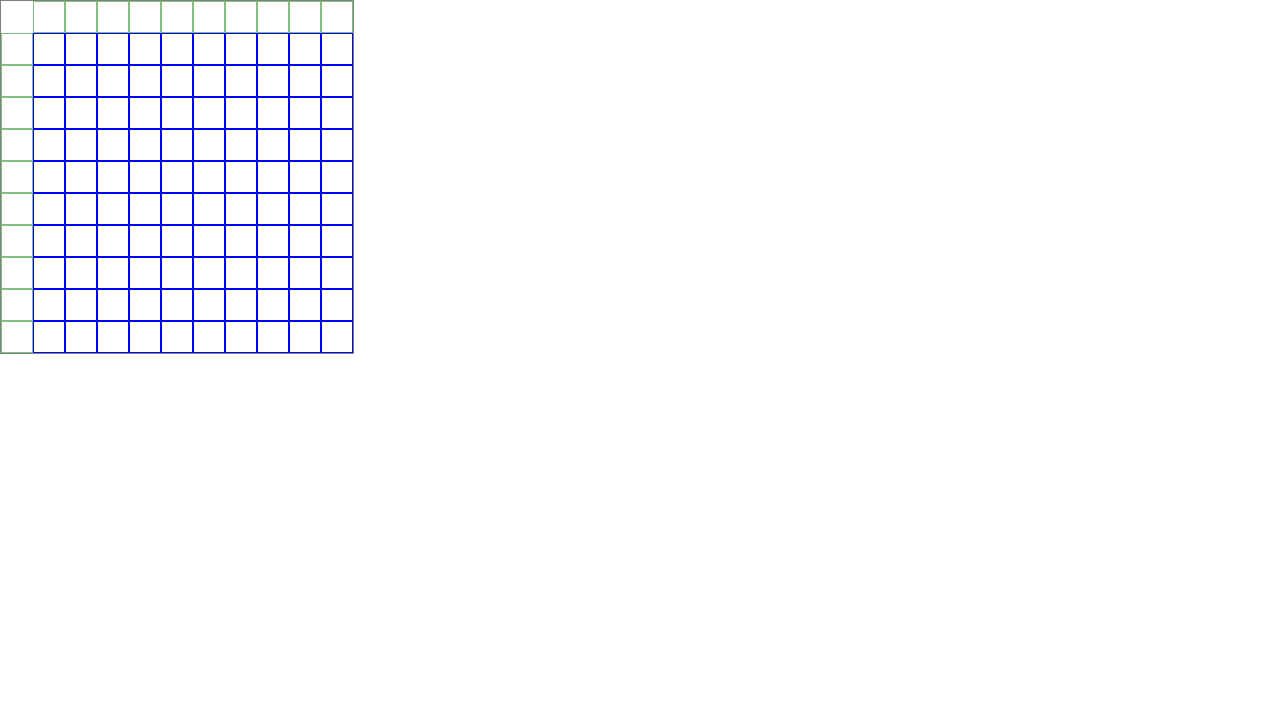
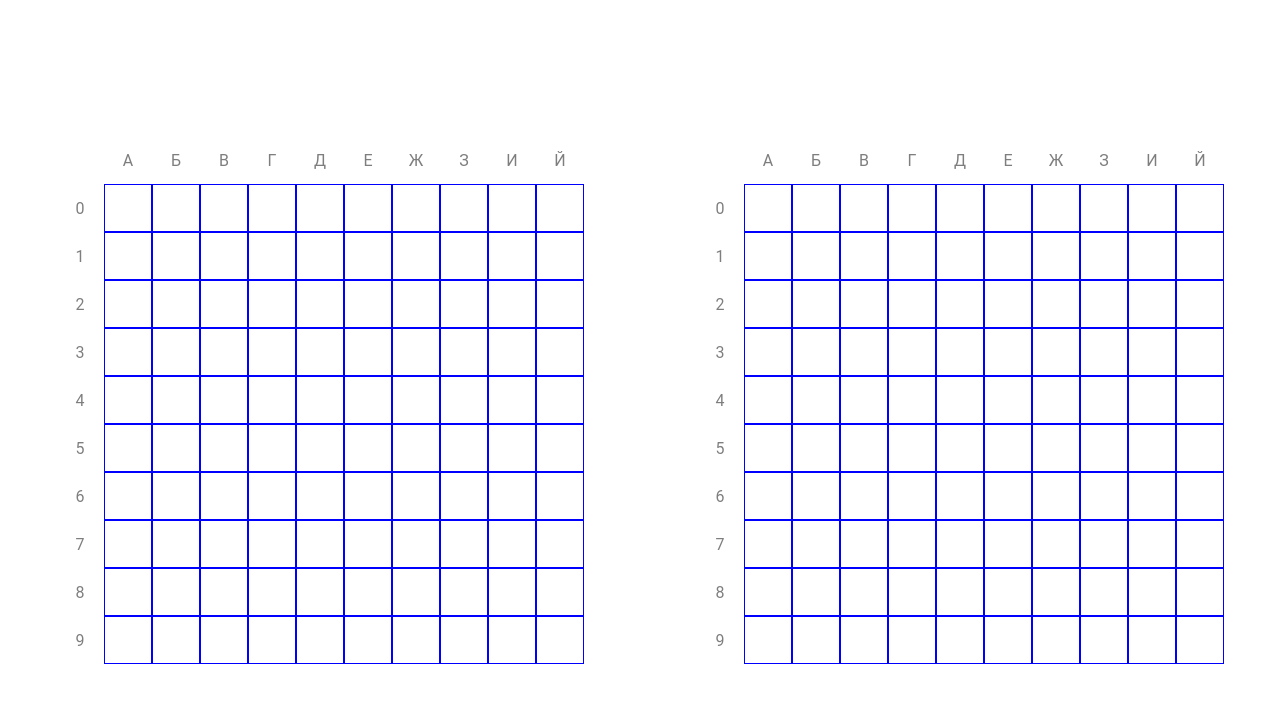
Before and after one commit to implObserver/BattleShip, a website built with webpack: page src/template.html in a window 1280 px wide. Built offline with nearby package versions, Linux system fonts and the light colour scheme.

Commit message:
feat:add borders with axis

```diff
--- a/src/index.js
+++ b/src/index.js
@@ -1,31 +1,3 @@
-import { Cell } from './models/cell';
-import { Gameboard } from './models/gameBoard';
-import { Fregat, Ship } from './models/ship';
-import { getCell } from './views/nodes/container';
-import { getNode } from './views/nodes/factory';
 import './views/styles/main.css';
-
-//view board
-let board = Gameboard();
-
-let container = board.getContainer();
-let size = board.getSize();
-let boardwr = document.querySelector('.board');
-let xAxis = document.querySelector('.x-axis');
-let yAxis = document.querySelector('.y-axis');
-
-container.forEach((line) => {
-    line.forEach((cell) => {
-        boardwr.appendChild(cell.getCellNode());
-    });
-});
-
-for (let i = 0; i < size.width; i++) {
-    xAxis.appendChild(getNode('x-cell'));
-}
-
-for (let i = 0; i < size.height; i++) {
-    yAxis.appendChild(getNode('y-cell'));
-}
-
-//fill axis
+import './views/nodes/gameboard';
+import './views/nodes/axis';
--- /dev/null
+++ b/src/models/alphabets.js
@@ -0,0 +1,29 @@
+const Alphabet = (fCharCode, lCharCode) => {
+    const firstCharCode = fCharCode;
+    const lastCharCode = lCharCode;
+    const long = lastCharCode - firstCharCode + 1;
+    const codes = Array.from(Array(long).keys(), (x) => x + firstCharCode);
+
+    const isThisAlphabet = (charCode) => {
+        if (charCode >= firstCharCode && charCode <= lastCharCode) {
+            return true;
+        }
+        return false;
+    };
+
+    return { firstCharCode, lastCharCode, long, isThisAlphabet, codes };
+};
+
+export const Alphabets = (() => {
+    const eng = () => {
+        const alphabet = Alphabet(97, 122);
+        return Object.assign(alphabet);
+    };
+
+    const rus = () => {
+        const alphabet = Alphabet(1072, 1103);
+        return Object.assign(alphabet);
+    };
+
+    return { eng, rus };
+})();
--- a/src/models/cell.js
+++ b/src/models/cell.js
@@ -1,4 +1,3 @@
-import { getCell } from '../views/nodes/cell';
 import { getNode } from '../views/nodes/factory';
 
 export const Cell = (cx = -1, cy = -1) => {
--- a/src/models/gameBoard.js
+++ b/src/models/gameBoard.js
@@ -1,8 +1,9 @@
 import { Cell } from './cell';
+import { Config } from './gameConfig';
 
-export const Gameboard = (w = 10, h = 10) => {
-    const width = w;
-    const height = h;
+export const Gameboard = () => {
+    const width = Config.Gameboard.width;
+    const height = Config.Gameboard.height;
     const container = fillBoard(width, height);
 
     const getContainer = () => {
@@ -29,3 +30,6 @@ const fillBoard = (width, height) => {
 
     return container;
 };
+
+export const playerGameboard = Gameboard();
+export const aiGameboard = Gameboard();
--- /dev/null
+++ b/src/models/gameConfig.js
@@ -0,0 +1,13 @@
+export const Config = (() => {
+    const Gameboard = (() => {
+        const width = 10;
+        const height = 10;
+
+        document.documentElement.style.setProperty('--board-width', width);
+        document.documentElement.style.setProperty('--board-height', height);
+
+        return { width, height };
+    })();
+
+    return { Gameboard };
+})();
--- a/src/template.html
+++ b/src/template.html
@@ -8,7 +8,17 @@
 
     <body>
         <div class="wrapper">
-            <div class="board__axis-wrapper">
+            <div class="player-board board__axis-wrapper">
+                <div class="axis-wrapper">
+                    <div class="x-axis"></div>
+                    <div class="board-wrapper">
+                        <div class="y-axis"></div>
+                        <div class="board"></div>
+                    </div>
+                </div>
+            </div>
+
+            <div class="ai-board board__axis-wrapper">
                 <div class="axis-wrapper">
                     <div class="x-axis"></div>
                     <div class="board-wrapper">
--- /dev/null
+++ b/src/views/nodes/axis.js
@@ -0,0 +1,28 @@
+import { Alphabets } from '../../models/alphabets';
+import { aiGameboard, playerGameboard } from '../../models/gameBoard';
+import { getNode } from './factory';
+import { aiBoardNode, playerBoardNode } from './gameboard';
+
+const alphabet = Alphabets.rus().codes;
+
+const viewAxis = (board, node) => {
+    const xAxis = node.querySelector('.x-axis');
+    const yAxis = node.querySelector('.y-axis');
+    const size = board.getSize();
+
+    for (let i = 0; i < size.width; i++) {
+        const cell = getNode('x-cell');
+        const letter = String.fromCharCode(alphabet[i]).toUpperCase();
+        cell.textContent = letter;
+        xAxis.appendChild(cell);
+    }
+
+    for (let i = 0; i < size.height; i++) {
+        const cell = getNode('y-cell');
+        cell.textContent = i;
+        yAxis.appendChild(cell);
+    }
+};
+
+viewAxis(playerGameboard, playerBoardNode);
+viewAxis(aiGameboard, aiBoardNode);
--- a/src/views/nodes/cell.js
+++ /dev/null
@@ -1,5 +0,0 @@
-export const getCell = () => {
-    const cell = document.createElement('div');
-    cell.classList.add('cell');
-    return cell;
-};
--- /dev/null
+++ b/src/views/nodes/gameboard.js
@@ -0,0 +1,18 @@
+import { aiGameboard, playerGameboard } from '../../models/gameBoard';
+
+export const playerBoardNode = document.querySelector('.player-board');
+export const aiBoardNode = document.querySelector('.ai-board');
+
+const viewBoard = (board, node) => {
+    const container = board.getContainer();
+    const boardwr = node.querySelector('.board');
+
+    container.forEach((line) => {
+        line.forEach((cell) => {
+            boardwr.appendChild(cell.getCellNode());
+        });
+    });
+};
+
+viewBoard(playerGameboard, playerBoardNode);
+viewBoard(aiGameboard, aiBoardNode);
--- a/src/views/styles/main.css
+++ b/src/views/styles/main.css
@@ -10,6 +10,8 @@
 
 :root {
     font-size: 2vh;
+    --board-width: 0;
+    --board-height: 0;
 }
 
 html {
@@ -18,7 +20,9 @@ html {
 
 .wrapper {
     display: grid;
-    grid-template-rows: min-content 1fr;
+    grid-template-columns: 1fr 1fr;
+    justify-items: center;
+    align-content: center;
     max-width: 100%;
     max-height: 100%;
 }
@@ -31,25 +35,23 @@ html {
 .axis-wrapper {
     display: grid;
     width: min-content;
-    grid-template-rows: min-content min-content;
-    border: 1px gray solid;
+    grid-template-rows: min-content 1fr;
 }
 
 .x-axis {
     display: grid;
     justify-content: right;
-    grid-template-columns: repeat(auto-fit, 4vh);
+    grid-template-columns: repeat(var(--board-width), min-content);
 }
 
 .board-wrapper {
     display: grid;
     grid-template-columns: min-content min-content;
-    width: min-content;
 }
 
 .y-axis {
     display: grid;
-    width: min-content;
+    grid-template-rows: repeat(var(--board-height), min-content);
 }
 
 .board {
@@ -64,8 +66,10 @@ html {
 .x-cell,
 .y-cell {
     display: grid;
-    width: 4vh;
-    height: 4vh;
+    width: min(6vh, 4vw);
+    height: min(6vh, 4vw);
+    min-height: 1vw;
+    min-width: 1vw;
 }
 
 .cell {
@@ -74,7 +78,8 @@ html {
 
 .x-cell,
 .y-cell {
-    border: 0.1vh green solid;
+    justify-content: center;
+    align-items: center;
     opacity: 0.5;
 }
 
```
Also changed, not shown: dist/index.bundle.js, dist/index.html, src/views/nodes/container.js (deleted).
